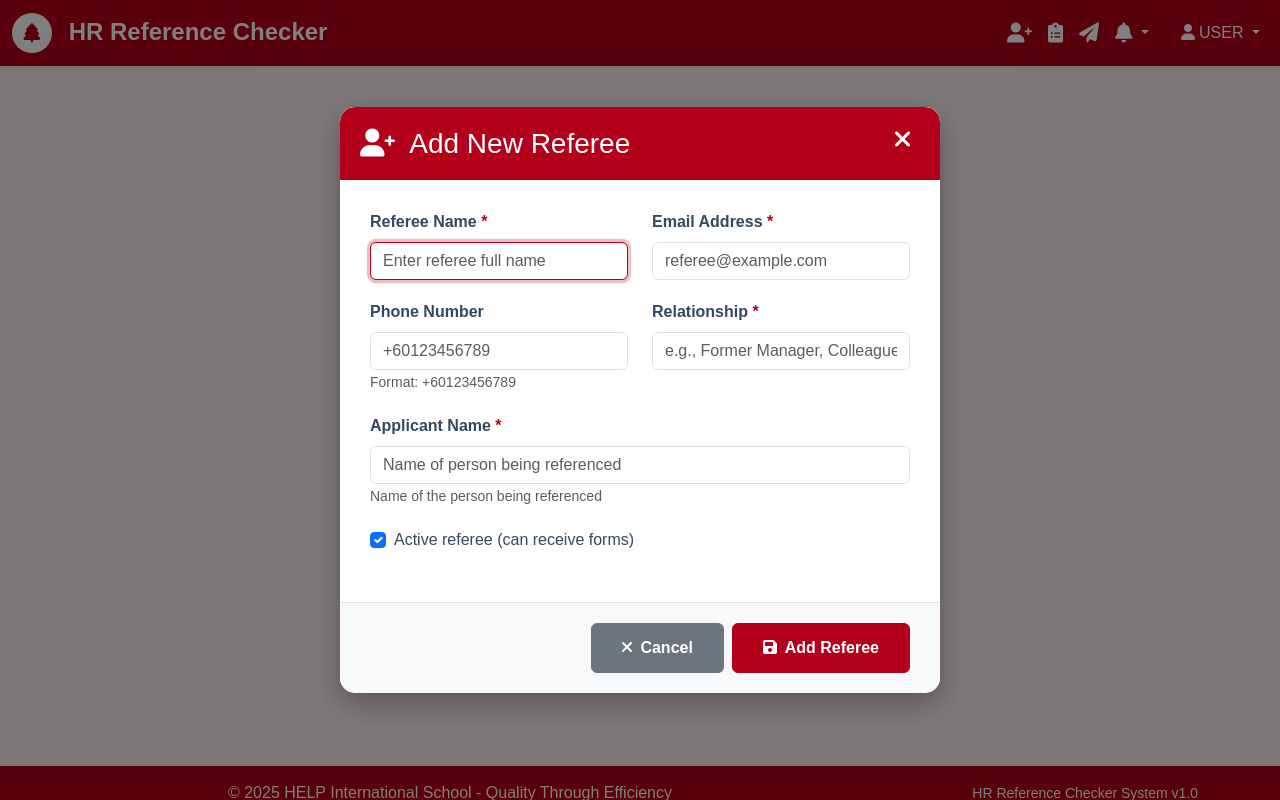
After one commit to versyy35/reference-checker-system, a Django app: page /referees/add/ in a window 1280 px wide. The commit adds this page. Run offline with Django 3.2, Linux system fonts and the light colour scheme; a user stored in the database is signed in; data that the repository does not hold is empty.

Commit message:
add manage referee, add referee

```diff
--- /dev/null
+++ b/hr_referenceChecker_system/referees/forms.py
@@ -0,0 +1,81 @@
+from django import forms
+from .models import Referee
+
+
+class RefereeForm(forms.ModelForm):
+    """
+    Form for creating and editing referees
+    """
+    class Meta:
+        model = Referee
+        fields = ['name', 'email', 'phone', 'relationship', 'applicant_name', 'is_active']
+        widgets = {
+            'name': forms.TextInput(attrs={
+                'class': 'form-control',
+                'placeholder': 'Enter referee full name'
+            }),
+            'email': forms.EmailInput(attrs={
+                'class': 'form-control',
+                'placeholder': 'referee@example.com'
+            }),
+            'phone': forms.TextInput(attrs={
+                'class': 'form-control',
+                'placeholder': '+60123456789'
+            }),
+            'relationship': forms.TextInput(attrs={
+                'class': 'form-control',
+                'placeholder': 'e.g., Former Manager, Colleague, Supervisor'
+            }),
+            'applicant_name': forms.TextInput(attrs={
+                'class': 'form-control',
+                'placeholder': 'Name of person being referenced'
+            }),
+            'is_active': forms.CheckboxInput(attrs={
+                'class': 'form-check-input'
+            }),
+        }
+
+    def __init__(self, *args, **kwargs):
+        super().__init__(*args, **kwargs)
+        # Set is_active to True by default for new referees
+        if not self.instance.pk:
+            self.fields['is_active'].initial = True
+
+    def clean_email(self):
+        """
+        Validate email is unique among active referees
+        """
+        email = self.cleaned_data.get('email')
+        if email:
+            # Check if email exists for other active referees
+            existing = Referee.objects.filter(email=email, is_active=True)
+            if self.instance.pk:
+                existing = existing.exclude(pk=self.instance.pk)
+
+            if existing.exists():
+                raise forms.ValidationError(
+                    'A referee with this email address already exists.'
+                )
+        return email
+
+    def clean_phone(self):
+        """
+        Clean and validate phone number
+        """
+        phone = self.cleaned_data.get('phone')
+        if phone:
+            # Remove any spaces, dashes, or parentheses
+            cleaned_phone = ''.join(filter(lambda x: x.isdigit() or x == '+', phone))
+
+            # Basic validation - should have at least 10 digits
+            digits_only = ''.join(filter(str.isdigit, cleaned_phone))
+            if len(digits_only) < 10:
+                raise forms.ValidationError(
+                    'Please enter a valid phone number with at least 10 digits'
+                )
+
+            # If doesn't start with +, add it
+            if not cleaned_phone.startswith('+'):
+                cleaned_phone = '+' + cleaned_phone
+
+        return phone  # Return original format for now
--- a/hr_referenceChecker_system/referees/urls.py
+++ b/hr_referenceChecker_system/referees/urls.py
@@ -4,5 +4,9 @@ from . import views
 app_name = 'referees'
 
 urlpatterns = [
-    # URLs will be added here later
+    path('', views.RefereeListView.as_view(), name='list'),
+    path('add/', views.RefereeCreateView.as_view(), name='create'),
+    path('<int:pk>/', views.RefereeDetailView.as_view(), name='detail'),
+    path('<int:pk>/edit/', views.RefereeUpdateView.as_view(), name='edit'),
+    path('<int:pk>/delete/', views.RefereeDeleteView.as_view(), name='delete'),
 ]
--- a/hr_referenceChecker_system/referees/views.py
+++ b/hr_referenceChecker_system/referees/views.py
@@ -1,3 +1,124 @@
-from django.shortcuts import render
+from django.shortcuts import render, get_object_or_404, redirect
+from django.views.generic import ListView, CreateView, UpdateView, DeleteView
+from django.contrib.auth.mixins import LoginRequiredMixin
+from django.contrib import messages
+from django.urls import reverse_lazy
+from django.db.models import Q
+from .models import Referee
+from .forms import RefereeForm
 
-# Create your views here.
+
+class RefereeListView(LoginRequiredMixin, ListView):
+    """
+    Display list of all referees with search and filtering
+    """
+    model = Referee
+    template_name = 'referees/list.html'
+    context_object_name = 'referees'
+    paginate_by = 20
+
+    def get_queryset(self):
+        queryset = Referee.objects.all().order_by('-created_at')
+
+        # Search functionality
+        search_query = self.request.GET.get('search')
+        if search_query:
+            queryset = queryset.filter(
+                Q(name__icontains=search_query) |
+                Q(email__icontains=search_query) |
+                Q(applicant_name__icontains=search_query) |
+                Q(relationship__icontains=search_query)
+            )
+
+        # Filter by status
+        status_filter = self.request.GET.get('status')
+        if status_filter == 'active':
+            queryset = queryset.filter(is_active=True)
+        elif status_filter == 'inactive':
+            queryset = queryset.filter(is_active=False)
+
+        return queryset
+
+    def get_context_data(self, **kwargs):
+        context = super().get_context_data(**kwargs)
+        context['search_query'] = self.request.GET.get('search', '')
+        context['status_filter'] = self.request.GET.get('status', '')
+        context['total_referees'] = Referee.objects.count()
+        context['active_referees'] = Referee.objects.filter(is_active=True).count()
+        context['inactive_referees'] = Referee.objects.filter(is_active=False).count()
+        return context
+
+
+class RefereeCreateView(LoginRequiredMixin, CreateView):
+    """
+    Create a new referee in a modal window
+    """
+    model = Referee
+    form_class = RefereeForm
+    template_name = 'referees/create.html'
+    success_url = reverse_lazy('referees:list')
+
+    def form_valid(self, form):
+        messages.success(self.request, f'✅ Referee "{form.cleaned_data["name"]}" added successfully!')
+        return super().form_valid(form)
+
+    def form_invalid(self, form):
+        messages.error(self.request, '❌ Please correct the errors below.')
+        return super().form_invalid(form)
+
+    def get_context_data(self, **kwargs):
+        context = super().get_context_data(**kwargs)
+        context['modal_mode'] = True
+        return context
+
+
+class RefereeUpdateView(LoginRequiredMixin, UpdateView):
+    """
+    Update an existing referee
+    """
+    model = Referee
+    form_class = RefereeForm
+    template_name = 'referees/edit.html'
+    success_url = reverse_lazy('referees:list')
+
+    def form_valid(self, form):
+        messages.success(self.request, f'Referee "{form.cleaned_data["name"]}" updated successfully!')
+        return super().form_valid(form)
+
+    def form_invalid(self, form):
+        messages.error(self.request, 'Please correct the errors below.')
+        return super().form_invalid(form)
+
+
+class RefereeDetailView(LoginRequiredMixin, ListView):
+    """
+    Display referee details and their assigned forms
+    """
+    template_name = 'referees/detail.html'
+    context_object_name = 'forms'
+
+    def get_queryset(self):
+        self.referee = get_object_or_404(Referee, pk=self.kwargs['pk'])
+        return self.referee.form_set.all().order_by('-created_at')
+
+    def get_context_data(self, **kwargs):
+        context = super().get_context_data(**kwargs)
+        context['referee'] = self.referee
+        return context
+
+
+class RefereeDeleteView(LoginRequiredMixin, DeleteView):
+    """
+    Soft delete a referee (set is_active=False)
+    """
+    model = Referee
+    template_name = 'referees/delete.html'
+    success_url = reverse_lazy('referees:list')
+
+    def delete(self, request, *args, **kwargs):
+        self.object = self.get_object()
+        # Soft delete - just set is_active to False
+        self.object.is_active = False
+        self.object.save()
+        messages.success(request, f'Referee "{self.object.name}" has been deactivated.')
+        return redirect(self.success_url)
--- a/hr_referenceChecker_system/templates/base.html
+++ b/hr_referenceChecker_system/templates/base.html
@@ -172,7 +172,7 @@
                 {% if user.is_authenticated %}
                     <ul class="navbar-nav me-3">
                         <li class="nav-item">
-                            <a class="nav-link" href="#" title="Add User">
+                            <a class="nav-link" href="{% url 'referees:list' %}" title="Add User">
                                 <i class="fas fa-user-plus fa-lg"></i>
                             </a>
                         </li>
--- a/hr_referenceChecker_system/templates/core/dashboard.html
+++ b/hr_referenceChecker_system/templates/core/dashboard.html
@@ -151,7 +151,7 @@
 
     <!-- Action Buttons -->
     <div class="action-buttons">
-        <a href="#" class="action-btn">Manage Referees</a>
+        <a href="{% url 'referees:list' %}" class="action-btn">Manage Referees</a>
         <a href="#" class="action-btn">Manage Forms</a>
         <a href="#" class="action-btn">Assign Forms</a>
         <a href="#" class="action-btn">View Responses</a>
--- /dev/null
+++ b/hr_referenceChecker_system/templates/referees/create.html
@@ -0,0 +1,276 @@
+{% extends 'base.html' %}
+
+{% block title %}Add New Referee - HR Reference Checker{% endblock %}
+
+{% block extra_css %}
+<style>
+    .modal-backdrop {
+        position: fixed;
+        top: 0;
+        left: 0;
+        width: 100%;
+        height: 100%;
+        background-color: rgba(0, 0, 0, 0.5);
+        display: flex;
+        justify-content: center;
+        align-items: center;
+        z-index: 1050;
+    }
+
+    .modal-content {
+        background: white;
+        border-radius: 15px;
+        width: 90%;
+        max-width: 600px;
+        max-height: 90vh;
+        overflow-y: auto;
+        box-shadow: 0 10px 30px rgba(0, 0, 0, 0.3);
+        animation: modalSlideIn 0.3s ease-out;
+    }
+
+    @keyframes modalSlideIn {
+        from {
+            opacity: 0;
+            transform: translateY(-50px);
+        }
+        to {
+            opacity: 1;
+            transform: translateY(0);
+        }
+    }
+
+    .modal-header {
+        background-color: var(--help-red);
+        color: white;
+        padding: 20px;
+        border-radius: 15px 15px 0 0;
+        position: relative;
+    }
+
+    .modal-body {
+        padding: 30px;
+    }
+
+    .modal-footer {
+        padding: 20px 30px;
+        border-top: 1px solid #dee2e6;
+        background-color: #f8f9fa;
+        border-radius: 0 0 15px 15px;
+    }
+
+    .close-btn {
+        position: absolute;
+        top: 15px;
+        right: 20px;
+        background: none;
+        border: none;
+        color: white;
+        font-size: 1.5rem;
+        cursor: pointer;
+        padding: 5px;
+        border-radius: 50%;
+        width: 35px;
+        height: 35px;
+        display: flex;
+        align-items: center;
+        justify-content: center;
+    }
+
+    .close-btn:hover {
+        background-color: rgba(255, 255, 255, 0.2);
+    }
+
+    .form-group {
+        margin-bottom: 20px;
+    }
+
+    .form-label {
+        font-weight: 600;
+        color: var(--help-dark-gray);
+        margin-bottom: 8px;
+    }
+
+    .required-field {
+        color: var(--help-red);
+    }
+
+    .form-control:focus {
+        border-color: var(--help-red);
+        box-shadow: 0 0 0 0.2rem rgba(179, 0, 27, 0.25);
+    }
+
+    .btn-primary {
+        background-color: var(--help-red);
+        border-color: var(--help-red);
+        padding: 12px 30px;
+        font-weight: 600;
+    }
+
+    .btn-secondary {
+        padding: 12px 30px;
+        font-weight: 600;
+    }
+
+    .error-message {
+        color: var(--help-red);
+        font-size: 0.875rem;
+        margin-top: 5px;
+    }
+
+    .success-message {
+        background-color: #d4edda;
+        border: 1px solid #c3e6cb;
+        color: #155724;
+        padding: 15px;
+        border-radius: 8px;
+        margin-bottom: 20px;
+    }
+</style>
+{% endblock %}
+
+{% block content %}
+<div class="modal-backdrop" id="addRefereeModal">
+    <div class="modal-content">
+        <div class="modal-header">
+            <h3 class="mb-0">
+                <i class="fas fa-user-plus me-2"></i>
+                Add New Referee
+            </h3>
+            <button type="button" class="close-btn" onclick="closeModal()">
+                <i class="fas fa-times"></i>
+            </button>
+        </div>
+
+        <form method="post" id="refereeForm">
+            <div class="modal-body">
+                {% csrf_token %}
+
+                {% if form.non_field_errors %}
+                    <div class="alert alert-danger">
+                        {{ form.non_field_errors }}
+                    </div>
+                {% endif %}
+
+                <div class="row">
+                    <div class="col-md-6">
+                        <div class="form-group">
+                            <label for="{{ form.name.id_for_label }}" class="form-label">
+                                Referee Name <span class="required-field">*</span>
+                            </label>
+                            {{ form.name }}
+                            {% if form.name.errors %}
+                                <div class="error-message">{{ form.name.errors.0 }}</div>
+                            {% endif %}
+                        </div>
+                    </div>
+
+                    <div class="col-md-6">
+                        <div class="form-group">
+                            <label for="{{ form.email.id_for_label }}" class="form-label">
+                                Email Address <span class="required-field">*</span>
+                            </label>
+                            {{ form.email }}
+                            {% if form.email.errors %}
+                                <div class="error-message">{{ form.email.errors.0 }}</div>
+                            {% endif %}
+                        </div>
+                    </div>
+                </div>
+
+                <div class="row">
+                    <div class="col-md-6">
+                        <div class="form-group">
+                            <label for="{{ form.phone.id_for_label }}" class="form-label">
+                                Phone Number
+                            </label>
+                            {{ form.phone }}
+                            {% if form.phone.errors %}
+                                <div class="error-message">{{ form.phone.errors.0 }}</div>
+                            {% endif %}
+                            <small class="text-muted">Format: +60123456789</small>
+                        </div>
+                    </div>
+
+                    <div class="col-md-6">
+                        <div class="form-group">
+                            <label for="{{ form.relationship.id_for_label }}" class="form-label">
+                                Relationship <span class="required-field">*</span>
+                            </label>
+                            {{ form.relationship }}
+                            {% if form.relationship.errors %}
+                                <div class="error-message">{{ form.relationship.errors.0 }}</div>
+                            {% endif %}
+                        </div>
+                    </div>
+                </div>
+
+                <div class="form-group">
+                    <label for="{{ form.applicant_name.id_for_label }}" class="form-label">
+                        Applicant Name <span class="required-field">*</span>
+                    </label>
+                    {{ form.applicant_name }}
+                    {% if form.applicant_name.errors %}
+                        <div class="error-message">{{ form.applicant_name.errors.0 }}</div>
+                    {% endif %}
+                    <small class="text-muted">Name of the person being referenced</small>
+                </div>
+
+                <div class="form-group">
+                    <div class="form-check">
+                        {{ form.is_active }}
+                        <label class="form-check-label" for="{{ form.is_active.id_for_label }}">
+                            Active referee (can receive forms)
+                        </label>
+                    </div>
+                </div>
+            </div>
+
+            <div class="modal-footer">
+                <button type="button" class="btn btn-secondary me-2" onclick="closeModal()">
+                    <i class="fas fa-times me-1"></i>
+                    Cancel
+                </button>
+                <button type="submit" class="btn btn-primary">
+                    <i class="fas fa-save me-1"></i>
+                    Add Referee
+                </button>
+            </div>
+        </form>
+    </div>
+</div>
+{% endblock %}
+
+{% block extra_js %}
+<script>
+    function closeModal() {
+        // Go back to referees list
+        window.location.href = "{% url 'referees:list' %}";
+    }
+
+    // Close modal when clicking outside
+    document.getElementById('addRefereeModal').addEventListener('click', function(e) {
+        if (e.target === this) {
+            closeModal();
+        }
+    });
+
+    // Close modal with Escape key
+    document.addEventListener('keydown', function(e) {
+        if (e.key === 'Escape') {
+            closeModal();
+        }
+    });
+
+    // Form validation and submission
+    document.getElementById('refereeForm').addEventListener('submit', function(e) {
+        const submitBtn = this.querySelector('button[type="submit"]');
+        submitBtn.innerHTML = '<i class="fas fa-spinner fa-spin me-1"></i>Adding...';
+        submitBtn.disabled = true;
+    });
+
+    // Auto-focus first field
+    document.addEventListener('DOMContentLoaded', function() {
+        document.getElementById('{{ form.name.id_for_label }}').focus();
+    });
+</script>
+{% endblock %}
```
Also changed, not shown: hr_referenceChecker_system/templates/referees/list.html (added, +252 -0 lines), hr_referenceChecker_system/db.sqlite3.
